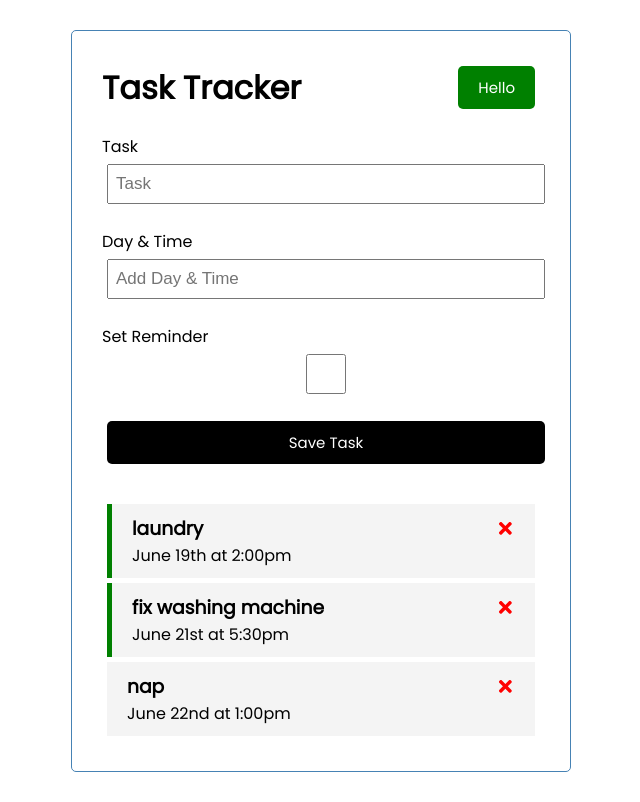
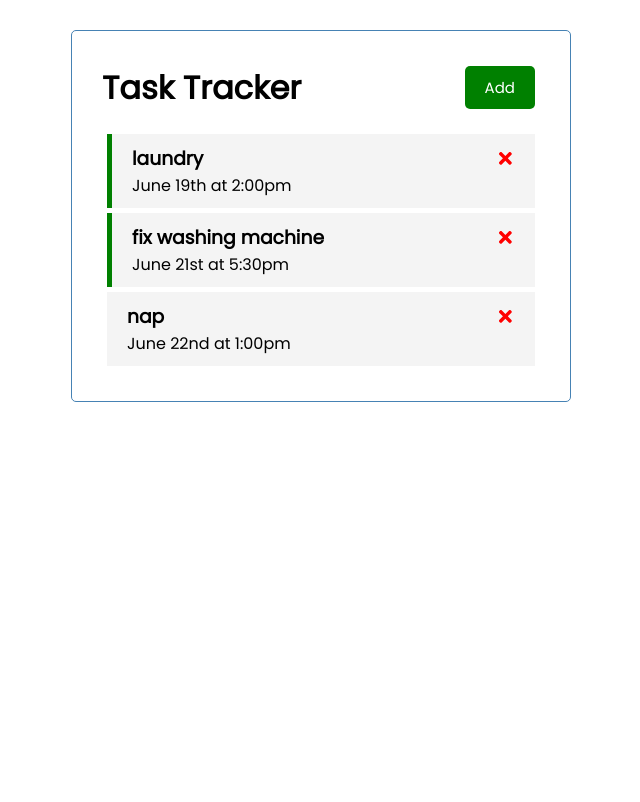
Before and after one commit to codiemaureen/ReactAPITraversyMedia, a React (Create React App) app in the folder react-api/react-task-tracker/: page / in a window 1280 px wide. Shown: the whole page, without its empty margins (319-959 px from the left). Built offline with nearby package versions, Linux system fonts and the light colour scheme.

Commit message:
Adding dynamic variables

```diff
--- a/react-api/react-task-tracker/src/App.js
+++ b/react-api/react-task-tracker/src/App.js
@@ -5,7 +5,7 @@
 
 
 function App() {
-
+ const [showAddTask, setShowAddTask] = useState(false)
  const [tasks , setTasks] = useState([
   {
     id: 1,
@@ -45,8 +45,8 @@
 
   return (
     <div className="container">
-      <Header  />
-      <AddTask onAdd={addTask}/>
+      <Header onAdd={() => setShowAddTask(!showAddTask)} showAdd={showAddTask}/>
+      {showAddTask && <AddTask onAdd={addTask}/>}
       <Tasks tasks={tasks} onDelete={deleteTask} onToggle={toggleReminder}/>
     </div>
   );
--- a/react-api/react-task-tracker/src/components/Header.js
+++ b/react-api/react-task-tracker/src/components/Header.js
@@ -1,14 +1,16 @@
 import PropTypes from 'prop-types'
 import Button from './Button';
 
-const Header = ({ title }) => {
- const onClick = (e) => {
-  console.log('click');
- }
+const Header = ({ title, onAdd, showAdd }) => {
+
   return (
    <header className="header">
     <h1>{title}</h1>
-    <Button color='green' text='Hello' onClick={onClick}/>
+    <Button
+     color={showAdd ? 'Red' : 'Green'}
+     text={showAdd ? 'Close' : 'Add'}
+     onClick={onAdd}
+    />
    </header>
   )
 }
```
